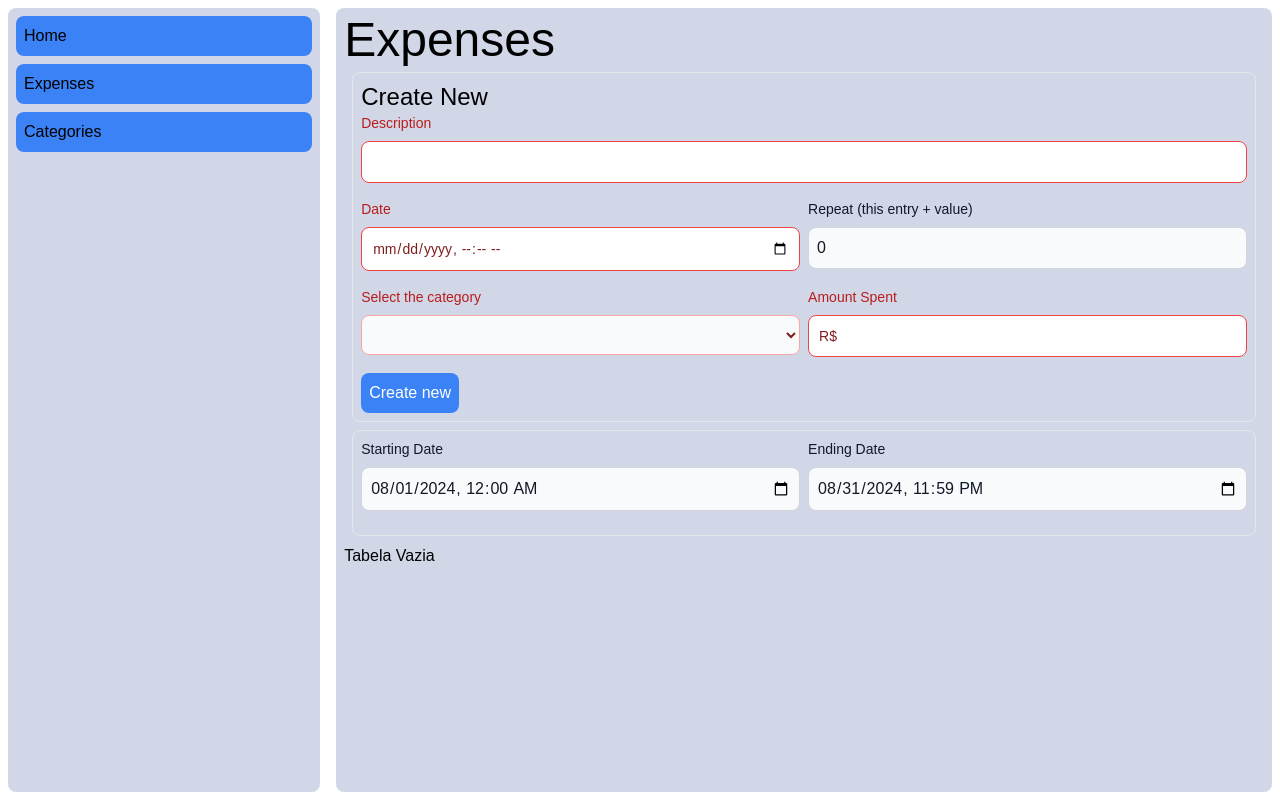
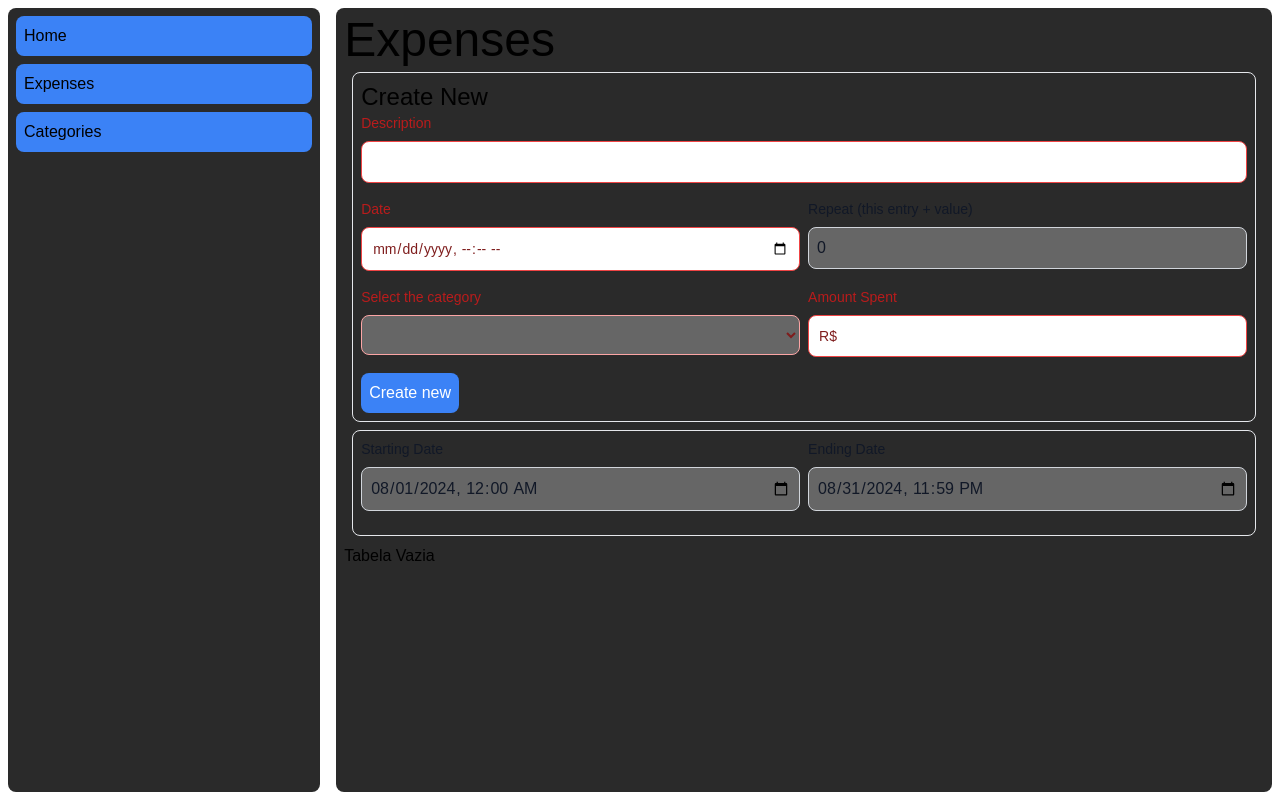
Before and after one commit to caioxcezar/money-manager, a Next.js app: page /expenses in a window 1280 px wide. Built offline with nearby package versions, Linux system fonts and the light colour scheme; a web font is replaced by a local one.

Commit message:
feat: update css

```diff
--- a/src/components/cell.jsx
+++ b/src/components/cell.jsx
@@ -17,7 +17,7 @@ const Cell = ({
       <td>
         <select
           name="select"
-          className="bg-gray-50 border border-gray-300 text-gray-900 text-sm rounded-lg focus:ring-blue-500 focus:border-blue-500 block w-full p-2.5 dark:bg-gray-700 dark:border-gray-600 dark:placeholder-gray-400 dark:text-white dark:focus:ring-blue-500 dark:focus:border-blue-500"
+          className="bg-canvas-lgray border border-gray-300 text-gray-900 text-sm rounded-lg focus:ring-blue-500 focus:border-blue-500 block w-full p-2.5 dark:bg-canvas-lgray dark:border-gray-600 dark:placeholder-gray-400 dark:text-white dark:focus:ring-blue-500 dark:focus:border-blue-500"
           onChange={({ target: { value } }) => onSubmit(value)}
         >
           {dropdownValue.map((item) => (
--- a/src/components/dropdown.jsx
+++ b/src/components/dropdown.jsx
@@ -14,8 +14,8 @@ const Dropdown = ({
     : "block mb-2 text-sm font-medium text-gray-900 dark:text-white";
 
   const inputStyle = error
-    ? "bg-gray-50 border border-red-300 text-red-900 text-sm rounded-lg focus:ring-blue-500 focus:border-blue-500 block w-full p-2.5 dark:bg-gray-700 dark:border-red-600 dark:placeholder-gray-400 dark:text-red-500 dark:focus:ring-blue-500 dark:focus:border-blue-500"
-    : "bg-gray-50 border border-gray-300 text-gray-900 text-sm rounded-lg focus:ring-blue-500 focus:border-blue-500 block w-full p-2.5 dark:bg-gray-700 dark:border-gray-600 dark:placeholder-gray-400 dark:text-white dark:focus:ring-blue-500 dark:focus:border-blue-500";
+    ? "bg-canvas-lgray border border-red-300 text-red-900 text-sm rounded-lg focus:ring-blue-500 focus:border-blue-500 block w-full p-2.5 dark:bg-canvas-lgray dark:border-red-600 dark:placeholder-gray-400 dark:text-red-900 dark:focus:ring-blue-500 dark:focus:border-blue-500"
+    : "bg-canvas-lgray border border-gray-300 text-gray-900 text-sm rounded-lg focus:ring-blue-500 focus:border-blue-500 block w-full p-2.5 dark:bg-canvas-lgray dark:border-gray-600 dark:placeholder-gray-400 dark:text-white dark:focus:ring-blue-500 dark:focus:border-blue-500";
 
   return (
     <div className={className}>
--- a/src/components/input.jsx
+++ b/src/components/input.jsx
@@ -21,8 +21,8 @@ const Input = ({
     : "block mb-2 font-medium text-gray-900 dark:text-white text-sm";
 
   const inputStyle = error
-    ? "border border-red-500 text-red-900 placeholder-red-700 text-sm rounded-lg focus:ring-red-500 dark:bg-gray-700 focus:border-red-500 block w-full p-2.5 dark:text-red-500 dark:placeholder-red-500 dark:border-red-500"
-    : "block w-full p-2 text-gray-900 border border-gray-300 rounded-lg bg-gray-50 focus:ring-indigo-500 focus:border-indigo-500 dark:bg-gray-700 dark:border-gray-600 dark:placeholder-gray-400 dark:text-white dark:focus:ring-indigo-500 dark:focus:border-indigo-500";
+    ? "border border-red-500 text-red-900 placeholder-red-700 text-sm rounded-lg focus:ring-red-500 dark:bg-canvas-lgray focus:border-red-500 block w-full p-2.5 dark:text-red-900 dark:placeholder-red-500 dark:border-red-500"
+    : "block w-full p-2 text-gray-900 border border-gray-300 rounded-lg bg-canvas-lgray focus:ring-indigo-500 focus:border-indigo-500 dark:bg-canvas-lgray dark:border-gray-600 dark:placeholder-gray-400 dark:text-white dark:focus:ring-indigo-500 dark:focus:border-indigo-500";
 
   const formatOnChange = (value) => {
     switch (type) {
--- a/src/components/page.jsx
+++ b/src/components/page.jsx
@@ -17,7 +17,7 @@ const Page = ({ children, title }) => {
     <main
       className={`flex h-screen bg-white dark:bg-black ${convergence.className}`}
     >
-      <div className=" bg-blue-900/20 rounded-lg m-2 p-2 w-1/4">
+      <div className=" bg-canvas-gray rounded-lg m-2 p-2 w-1/4">
         <ul>
           {pages.map(({ path, title }) => (
             <li key={path} className="bg-blue-500 rounded-lg mb-2 p-2">
@@ -26,7 +26,7 @@ const Page = ({ children, title }) => {
           ))}
         </ul>
       </div>
-      <div className="bg-blue-900/20 rounded-lg m-2 p-2 w-3/4">
+      <div className="bg-canvas-gray rounded-lg m-2 p-2 w-3/4">
         <ToastContainer />
         <span className="text-5xl">{title}</span>
         <div>{children}</div>
--- a/tailwind.config.js
+++ b/tailwind.config.js
@@ -7,10 +7,9 @@ module.exports = {
   ],
   theme: {
     extend: {
-      backgroundImage: {
-        "gradient-radial": "radial-gradient(var(--tw-gradient-stops))",
-        "gradient-conic":
-          "conic-gradient(from 180deg at 50% 50%, var(--tw-gradient-stops))",
+      colors: {
+        "canvas-gray": "#2A2A2A",
+        "canvas-lgray": "#666666",
       },
     },
   },
```
